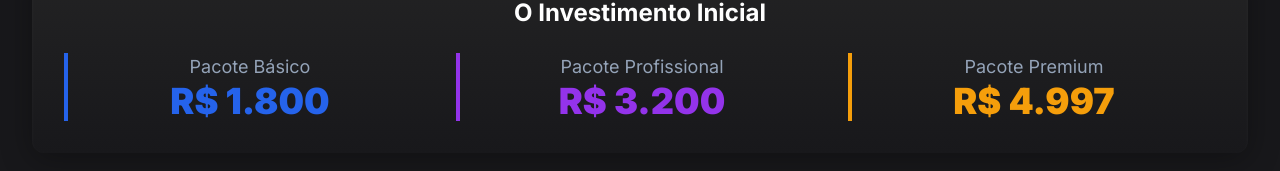
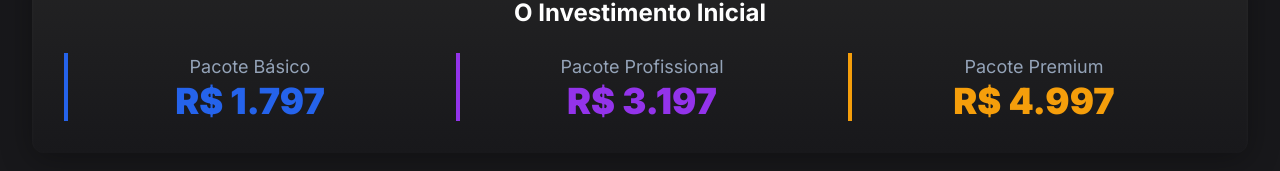
Before and after one commit to valentelucass/apresenta-o-web, a plain HTML site: page index.html in a window 1280 px wide. Shown: the part 243-414 px from the top of the page. Drawn offline with nearby package versions, Linux system fonts and the light colour scheme.

Commit message:
Update index.html

```diff
--- a/index.html
+++ b/index.html
@@ -336,11 +336,11 @@
                 <div class="grid grid-cols-1 sm:grid-cols-3 gap-6">
                     <div class="border-l-4" style="border-color: #2563EB;" class="p-6 flex flex-col justify-center items-center">
                         <p class="text-lg text-slate-400">Pacote Básico</p>
-                        <p class="text-4xl font-extrabold" style="color: #2563EB;">R$ 1.800</p>
+                        <p class="text-4xl font-extrabold" style="color: #2563EB;">R$ 1.797</p>
                     </div>
                     <div class="border-l-4" style="border-color: #9333EA;" class="p-6 flex flex-col justify-center items-center">
                         <p class="text-lg text-slate-400">Pacote Profissional</p>
-                        <p class="text-4xl font-extrabold" style="color: #9333EA;">R$ 3.200</p>
+                        <p class="text-4xl font-extrabold" style="color: #9333EA;">R$ 3.197</p>
                     </div>
                     <div class="border-l-4" style="border-color: #F59E0B;" class="p-6 flex flex-col justify-center items-center">
                         <p class="text-lg text-slate-400">Pacote Premium</p>
```
